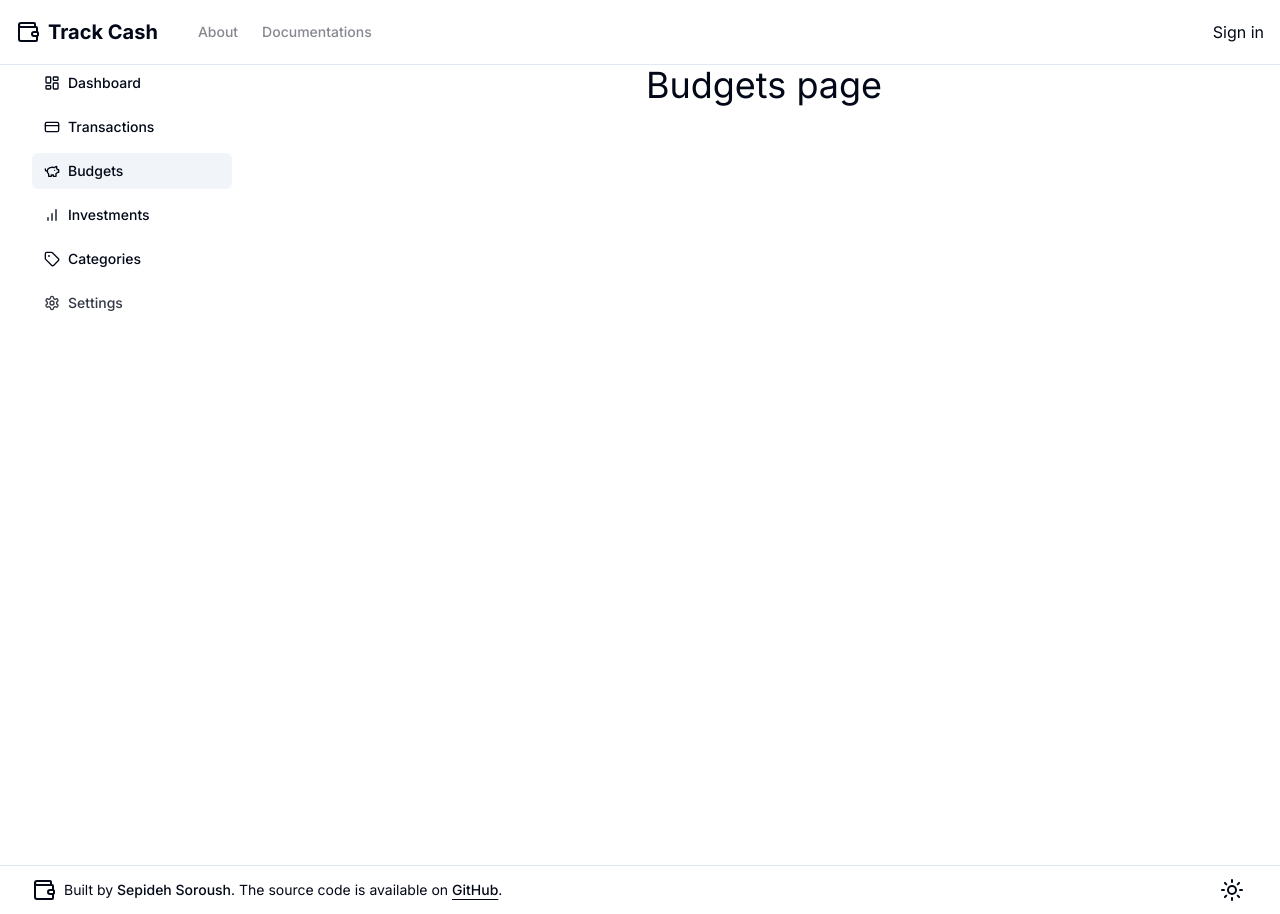
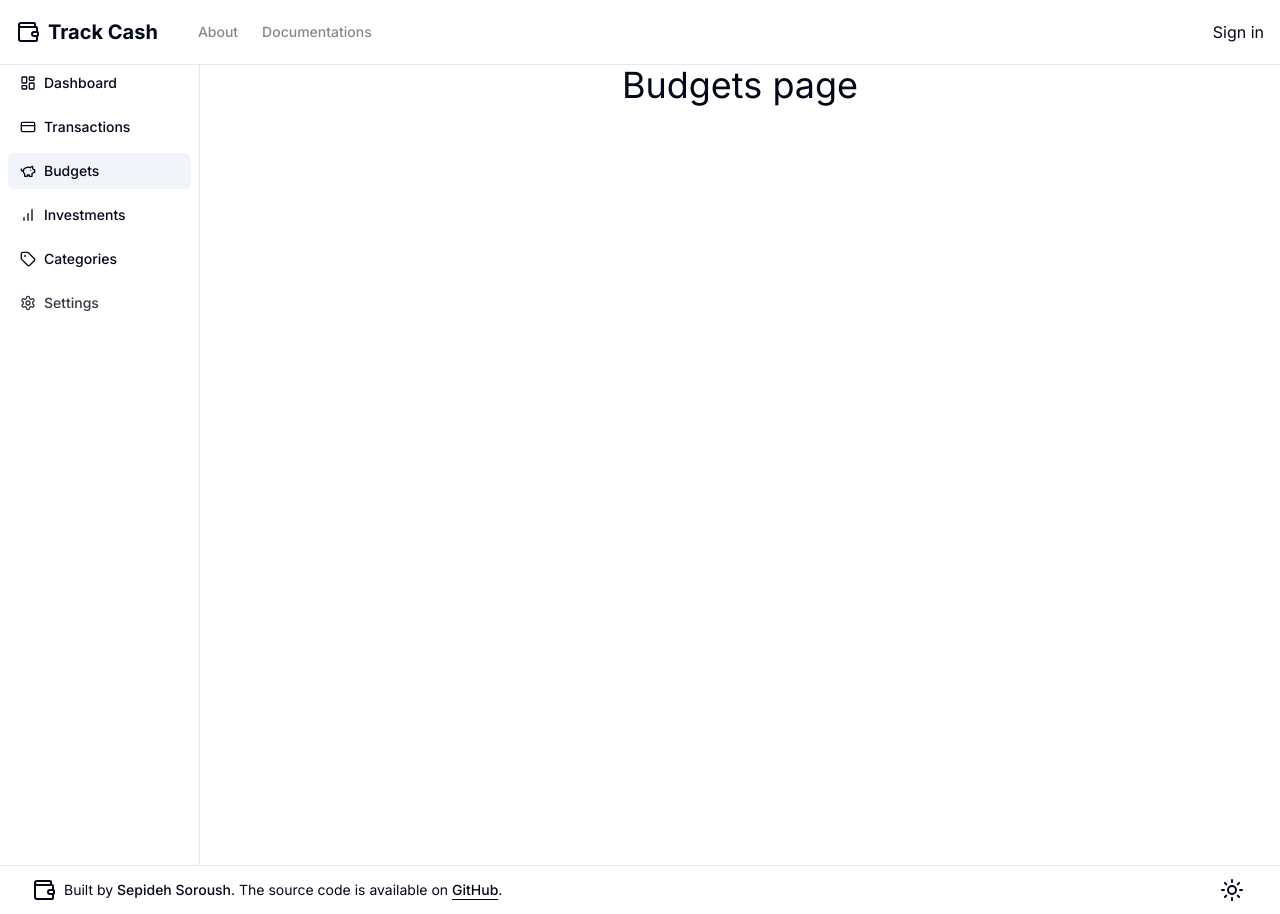
Before and after one commit to sepidsoroush/Track-Cash, a Next.js app: page /dashboard/budgets in a window 1280 px wide. Built offline with nearby package versions, Linux system fonts and the light colour scheme; no server answers.

Commit message:
make Sidebar responsive

```diff
--- a/app/dashboard/layout.tsx
+++ b/app/dashboard/layout.tsx
@@ -10,8 +10,8 @@ export default function DashboardLayout({ children }: DashboardLayoutProps) {
   return (
     <div className="flex min-h-screen flex-col">
       <Navbar />
-      <div className="container grid flex-1 gap-12 md:grid-cols-[200px_1fr]">
-        <aside className="hidden w-[200px] flex-col md:flex">
+      <div className="flex flex-1">
+        <aside className="w-12 md:w-[200px] flex-col flex border-r bg-background/60 backdrop-blur-xl transition-all">
           <Sidebar />
         </aside>
         <main className="flex w-full flex-1 flex-col overflow-hidden">
--- a/components/layout/navbar.tsx
+++ b/components/layout/navbar.tsx
@@ -1,6 +1,6 @@
 "use client";
 
-import React, { useState } from "react";
+import React, { useState, useEffect } from "react";
 import Link from "next/link";
 import { useSelectedLayoutSegment } from "next/navigation";
 import { SignedIn, UserButton, SignedOut, SignInButton } from "@clerk/nextjs";
@@ -31,7 +31,7 @@ export function Navbar() {
     setShowMobileMenu(!showMobileMenu);
   };
 
-  React.useEffect(() => {
+  useEffect(() => {
     const closeMobileMenuOnClickOutside = (event: MouseEvent) => {
       if (showMobileMenu) {
         setShowMobileMenu(false);
@@ -89,7 +89,7 @@ export function Navbar() {
             {showMobileMenu ? <Icons.close /> : <Icons.logo />}
             <span className="font-bold">Track Cash</span>
           </button>
-          {showMobileMenu && items && <MobileNav items={items} />}
+          {showMobileMenu && <MobileNav items={items} />}
         </div>
         <div className="flex items-center space-x-3">
           <SignedIn>
--- a/components/layout/sidebar.tsx
+++ b/components/layout/sidebar.tsx
@@ -1,6 +1,6 @@
 "use client";
 
-import * as React from "react";
+import React, { useState, useEffect } from "react";
 import Link from "next/link";
 import { usePathname } from "next/navigation";
 
@@ -45,6 +45,17 @@ const items: NavItem[] = [
 
 export function Sidebar() {
   const path = usePathname();
+  const [isSmallScreen, setIsSmallScreen] = useState(false);
+
+  useEffect(() => {
+    const handleResize = () => {
+      setIsSmallScreen(window.innerWidth < 768);
+    };
+
+    handleResize();
+    window.addEventListener("resize", handleResize);
+    return () => window.removeEventListener("resize", handleResize);
+  }, []);
 
   return (
     <nav className="grid items-start gap-2">
@@ -55,11 +66,16 @@ export function Sidebar() {
               className={cn(
                 "group flex items-center rounded-md px-3 py-2 text-sm font-medium hover:bg-accent hover:text-accent-foreground",
                 path === item.href ? "bg-accent" : "transparent",
-                item.disabled && "cursor-not-allowed opacity-80"
+                item.disabled && "cursor-not-allowed opacity-80",
+                isSmallScreen ? "mx-1" : "mx-2"
               )}
             >
-              {item.icon && <item.icon className="mr-2 h-4 w-4" />}{" "}
-              <span>{item.title}</span>
+              {item.icon && (
+                <item.icon
+                  className={cn("h-4 w-4", isSmallScreen ? null : "mr-2")}
+                />
+              )}{" "}
+              <span>{isSmallScreen ? null : item.title}</span>
             </span>
           </Link>
         );
```
